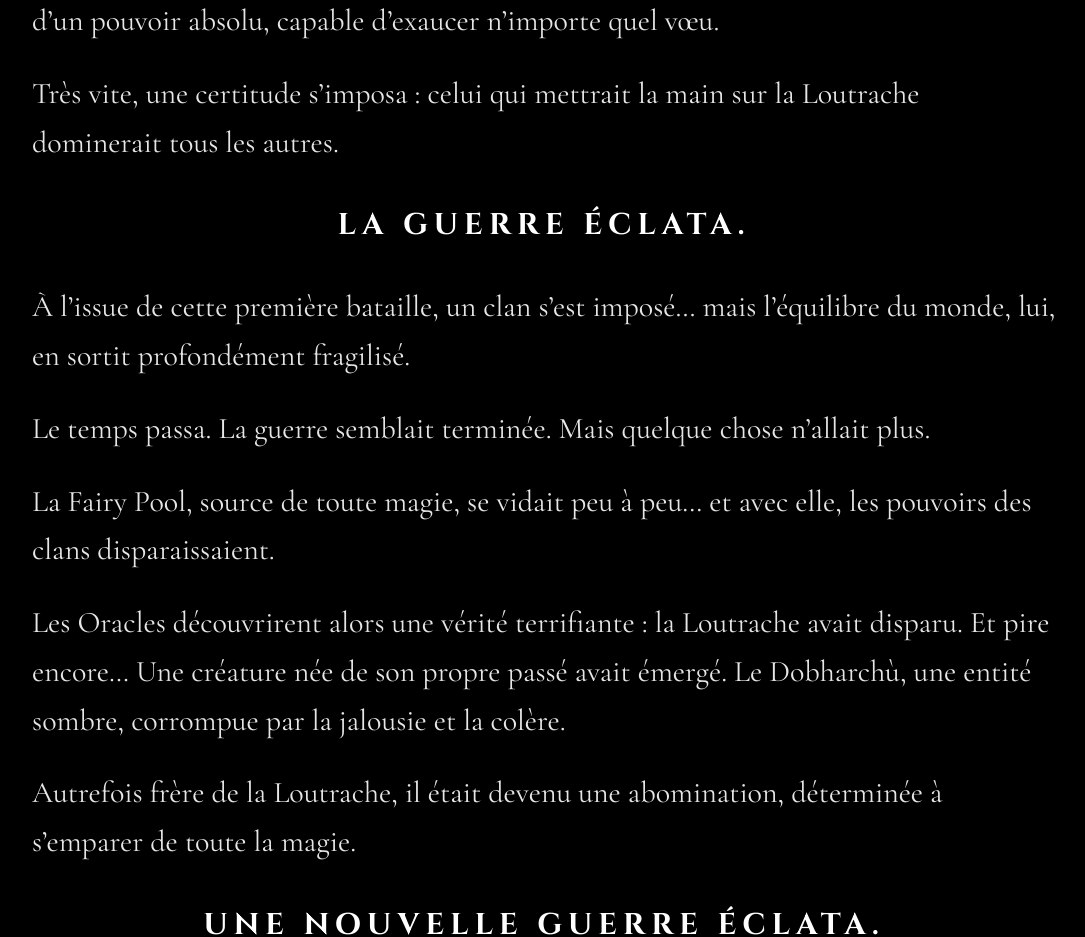
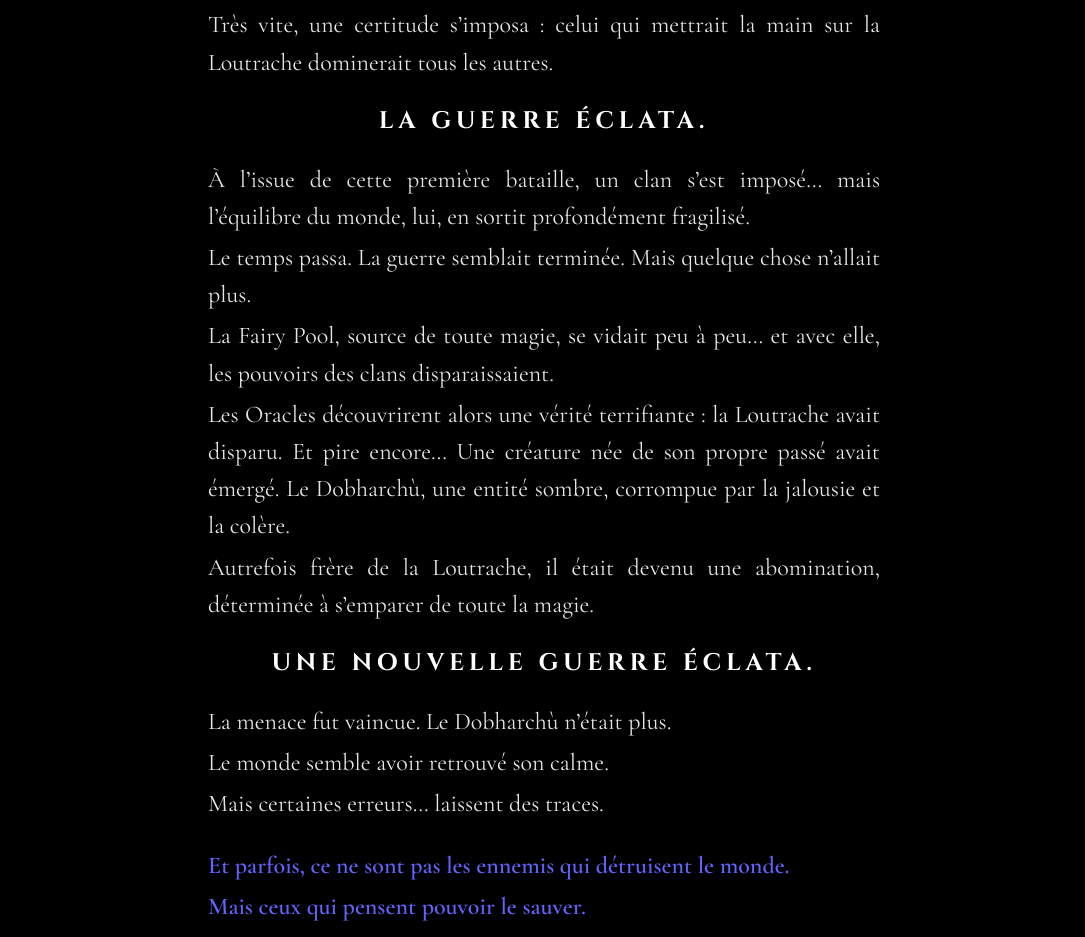
Before and after one commit to Loutrache/Battle-of-Clans-III, a Next.js app: page /histoire in a window 1280 px wide. Shown: the part 575-1512 px from the top of the page, without its empty margins (96-1181 px from the left). Built offline with nearby package versions, Linux system fonts and the light colour scheme; no server answers.

Commit message:
Update histoire page styling

```diff
--- a/app/histoire/page.tsx
+++ b/app/histoire/page.tsx
@@ -1,7 +1,7 @@
 export default function HistoirePage() {
   return (
     <main className="min-h-screen bg-black px-6 py-16 text-white">
-      <div className="mx-auto max-w-5xl">
+      <div className="mx-auto max-w-2xl">
         <p className="font-cinzel mb-4 text-sm uppercase tracking-[0.4em] text-[#6163FC]">
           Battle of Clans III
         </p>
@@ -10,31 +10,32 @@ export default function HistoirePage() {
           Histoire
         </h1>
 
-        <div className="font-cormorant space-y-6 text-2xl leading-relaxed text-white/90 md:text-3xl">
+        <div className="font-cormorant space-y-2 text-justify text-xl leading-[1.55] text-white/90 md:text-2xl">
+          <section>
             <p>
-            Depuis toujours, les clans vivaient dans une paix fragile… jusqu’au
-            jour où tout bascula.
+              Depuis toujours, les clans vivaient dans une paix fragile…
+              jusqu’au jour où tout bascula.
             </p>
 
-          <p>
+            <p className="mt-1">
               Des tensions absurdes mais bien réelles opposaient les clans.
             </p>
 
-          <p>Mais ce n’était pas tout.</p>
+            <p className="mt-1">Mais ce n’était pas tout.</p>
 
-          <p>
+            <p className="mt-1">
               Les Oracles révélèrent l’existence d’une créature mythique : la
               Loutrache. Un être doté d’un pouvoir absolu, capable d’exaucer
               n’importe quel vœu.
             </p>
 
-          <p>
+            <p className="mt-1">
               Très vite, une certitude s’imposa : celui qui mettrait la main sur
               la Loutrache dominerait tous les autres.
             </p>
 
-          <div className="py-4">
-            <p className="font-cinzel text-center text-3xl font-bold uppercase tracking-[0.2em] text-white">
+            <div className="py-6">
+              <p className="font-cinzel text-center text-2xl font-bold uppercase tracking-[0.2em] text-white">
                 La guerre éclata.
               </p>
             </div>
@@ -44,47 +45,52 @@ export default function HistoirePage() {
               l’équilibre du monde, lui, en sortit profondément fragilisé.
             </p>
 
-          <p>
+            <p className="mt-1">
               Le temps passa. La guerre semblait terminée. Mais quelque chose
               n’allait plus.
             </p>
 
-          <p>
+            <p className="mt-1">
               La Fairy Pool, source de toute magie, se vidait peu à peu… et avec
               elle, les pouvoirs des clans disparaissaient.
             </p>
 
-          <p>
+            <p className="mt-1">
               Les Oracles découvrirent alors une vérité terrifiante : la
               Loutrache avait disparu. Et pire encore… Une créature née de son
               propre passé avait émergé. Le Dobharchù, une entité sombre,
               corrompue par la jalousie et la colère.
             </p>
 
-          <p>
+            <p className="mt-1">
               Autrefois frère de la Loutrache, il était devenu une abomination,
               déterminée à s’emparer de toute la magie.
             </p>
 
-          <div className="py-4">
-            <p className="font-cinzel text-center text-3xl font-bold uppercase tracking-[0.2em] text-white">
+            <div className="py-6">
+              <p className="font-cinzel text-center text-2xl font-bold uppercase tracking-[0.2em] text-white">
                 Une nouvelle guerre éclata.
               </p>
             </div>
 
             <p>La menace fut vaincue. Le Dobharchù n’était plus.</p>
 
-          <p>Le monde semble avoir retrouvé son calme.</p>
+            <p className="mt-1">
+              Le monde semble avoir retrouvé son calme.
+            </p>
 
-          <p>Mais certaines erreurs… laissent des traces.</p>
+            <p className="mt-1">
+              Mais certaines erreurs… laissent des traces.
+            </p>
 
-          <p className="pt-4 text-center">
+            <p className="mt-6 font-semibold text-[#6163FC]">
               Et parfois, ce ne sont pas les ennemis qui détruisent le monde.
             </p>
 
-          <p className="text-center">
+            <p className="mt-1 font-semibold text-[#6163FC]">
               Mais ceux qui pensent pouvoir le sauver.
             </p>
+          </section>
         </div>
       </div>
     </main>
```
Lines whose indentation alone changed are shown as unchanged.
